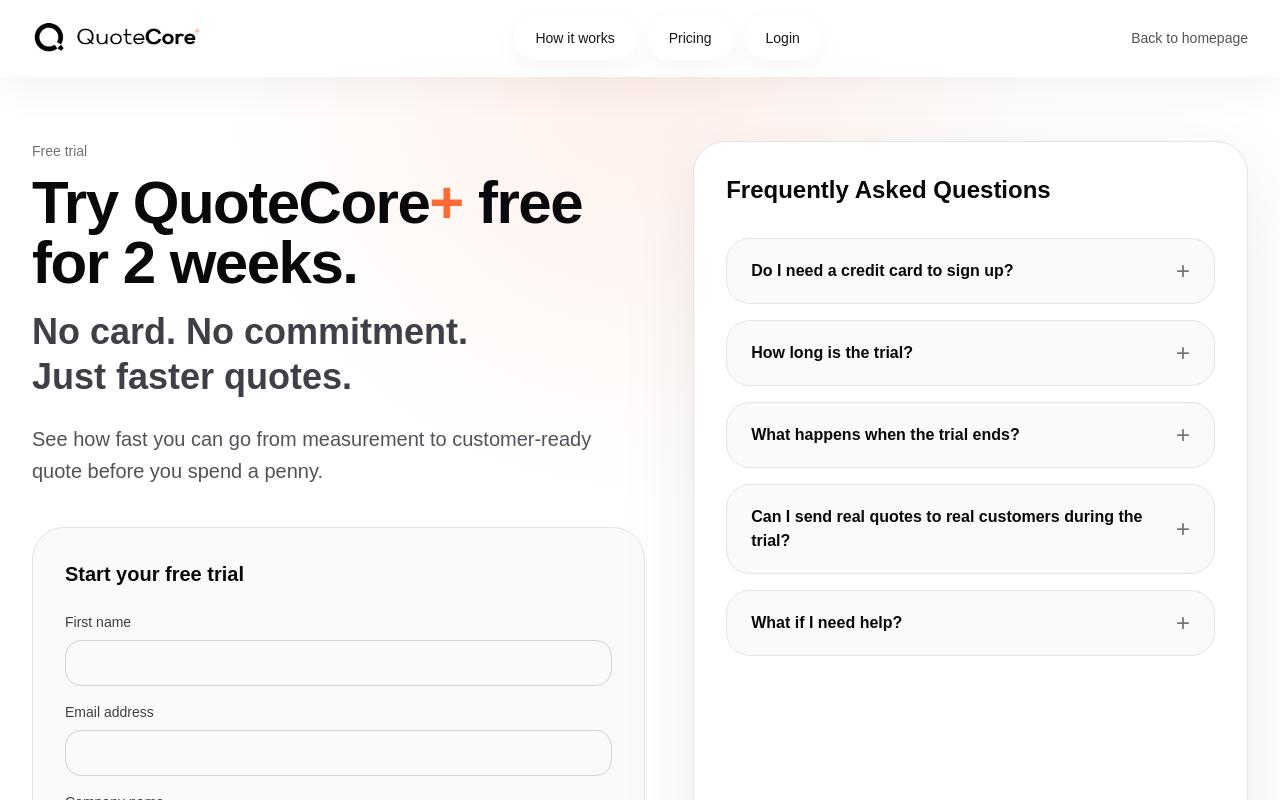
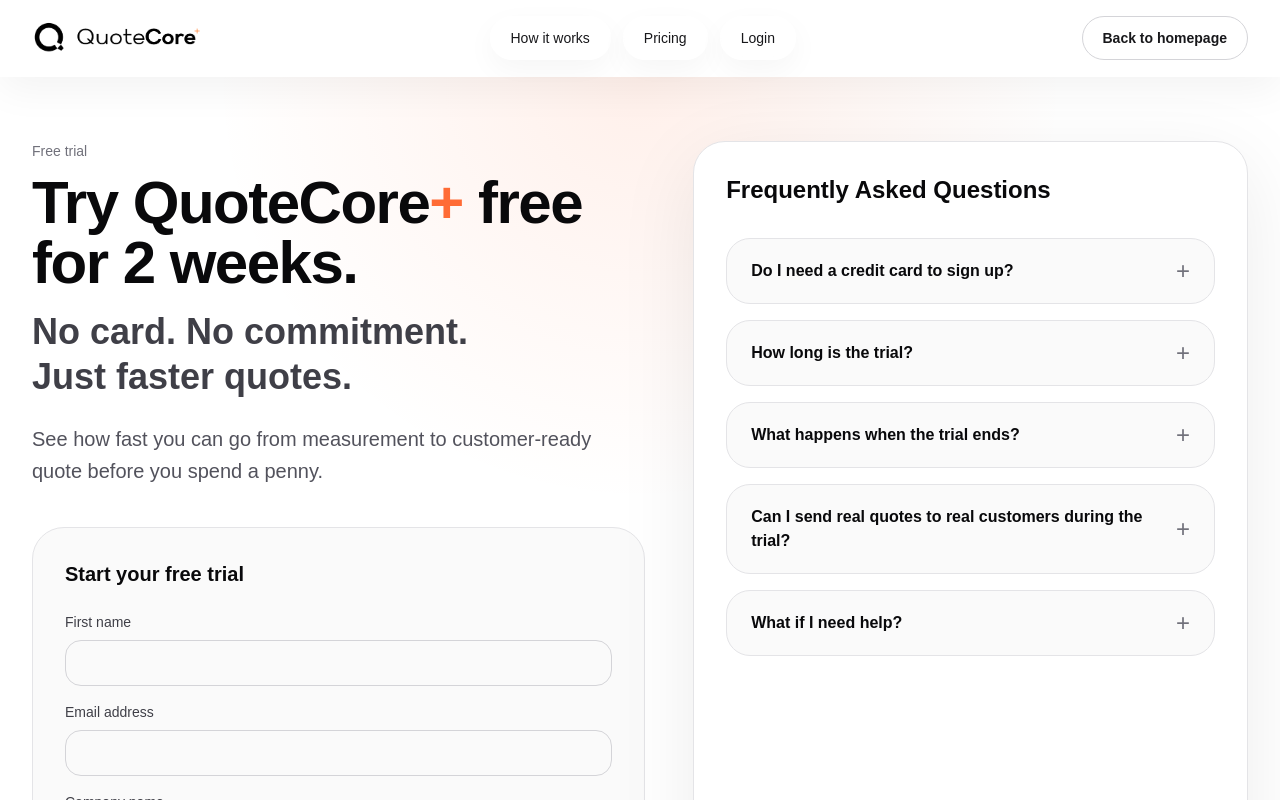
Before and after one commit to barrytheai/quotecore, a Next.js app: page /free-trial in a window 1280 px wide. Shown: the top 800 px of the page. Built offline with nearby package versions, Linux system fonts and the light colour scheme.

Commit message:
Adjust trial back button to bold outlined style

```diff
--- a/app/free-trial/page.tsx
+++ b/app/free-trial/page.tsx
@@ -33,7 +33,7 @@ export default function FreeTrialPage() {
     "pill-shimmer inline-flex min-h-11 items-center justify-center rounded-full border border-white/70 bg-white/72 px-5 py-2.5 text-sm font-medium text-zinc-900 shadow-[0_6px_24px_rgba(255,255,255,0.18)_inset,0_10px_30px_rgba(0,0,0,0.04)] backdrop-blur-3xl transition-colors duration-200";
 
   const backHomeButton =
-    "inline-flex items-center text-sm font-medium text-zinc-600 transition-colors duration-200 hover:text-zinc-950";
+    "inline-flex min-h-11 items-center justify-center rounded-full border border-zinc-300 bg-white px-5 py-2.5 text-sm font-semibold text-zinc-900 transition-colors duration-200 hover:bg-zinc-50";
 
   const primaryButton =
     "inline-flex min-h-11 items-center justify-center rounded-full bg-[#FF6B35] px-5 py-2.5 text-sm font-medium text-white transition-colors duration-200 hover:bg-[#e85d2b]";
```
